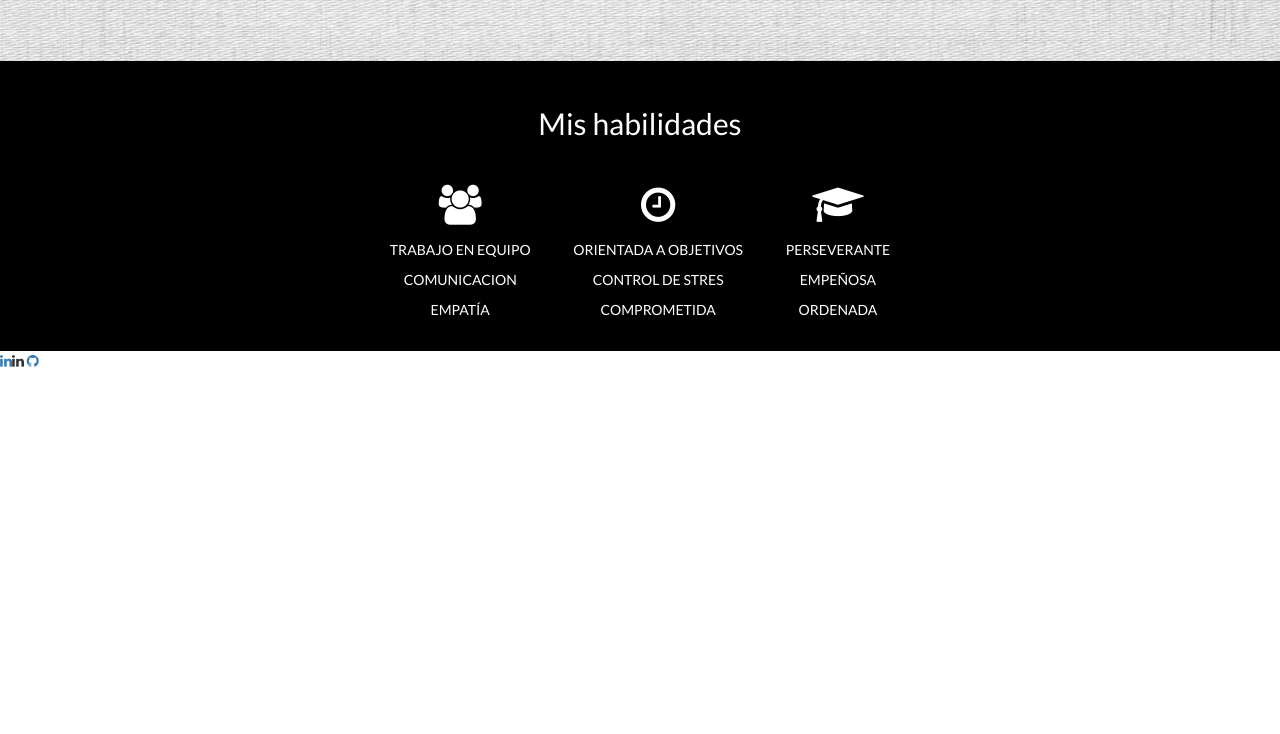
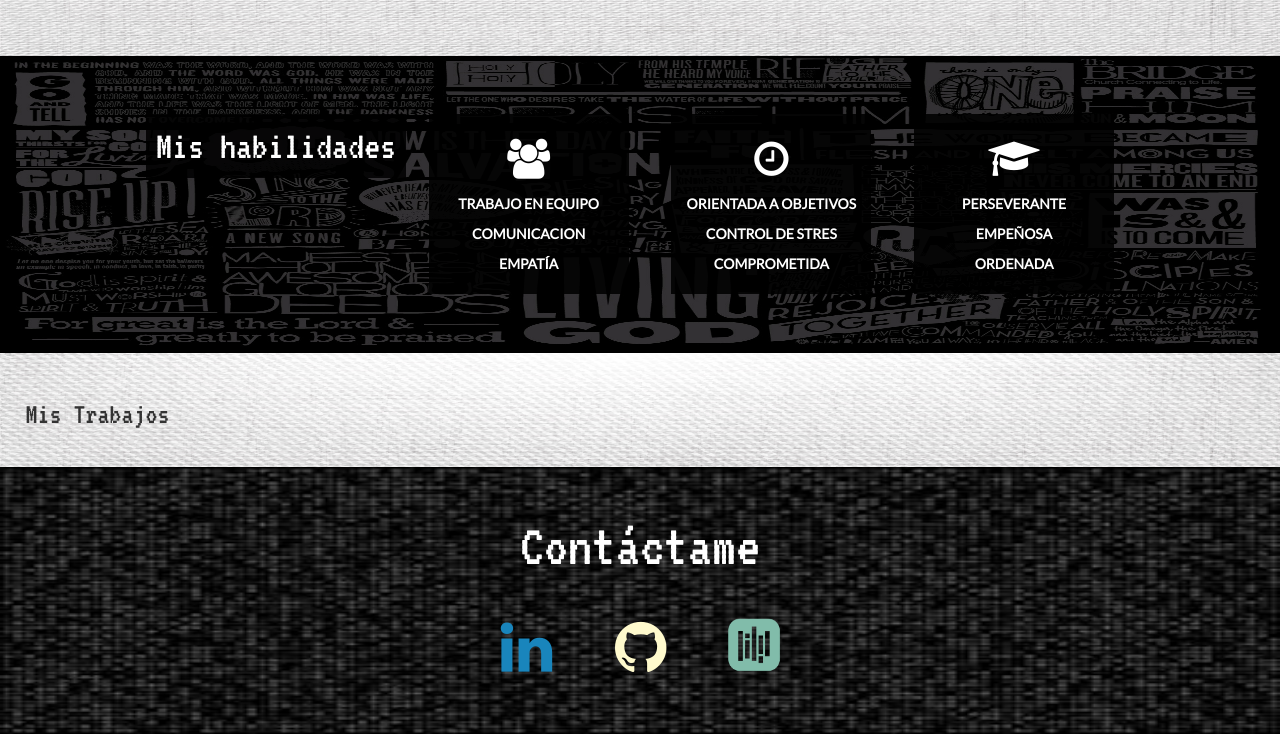
Before and after one commit to karlavra/PORTAFOLIOKARLA1, a plain HTML site: page index.html in a window 1280 px wide. Shown: the part 1016-1750 px from the top of the page. Before the commit the page ends 1387 px from the top, so only its background shows below. Drawn offline with Linux system fonts and the light colour scheme; a web font is replaced by a local one.

Commit message:
falta porta

```diff
--- a/index.html
+++ b/index.html
@@ -12,6 +12,7 @@
     <link href='https://fonts.googleapis.com/css?family=Lato' rel='stylesheet' type='text/css'>
     <link href='https://fonts.googleapis.com/css?family=Bubbler+One' rel='stylesheet' type='text/css'>
     <link href='https://fonts.googleapis.com/css?family=Metamorphous' rel='stylesheet' type='text/css'>
+    <link href='https://fonts.googleapis.com/css?family=VT323' rel='stylesheet' type='text/css'>
     <link rel="stylesheet" href="css/main.css" type="text/css">
 </head>
 <body>
@@ -19,7 +20,7 @@
         <nav class="navbar navbar-default navbar-fixed-top">
               <div class="container">
                 <div class="navbar-header page-scroll">
-                  <button type="button" data-toggle="collapse" data-target="#bs-example-navbar-collapse-1" class="navbar-toggle"><span class="sr-only">Toggle navigation</span><span class="icon-bar"></span><span class="icon-bar"></span><span class="icon-bar"></span></button><a class="navbar-brand page-scroll"><a href="#header" class="page-scroll"><img src="img/karlavra.png" alt=""></a></a>
+                  <button type="button" data-toggle="collapse" data-target="#bs-example-navbar-collapse-1" class="navbar-toggle"><span class="sr-only">Toggle navigation</span><span class="icon-bar"></span><span class="icon-bar"></span><span class="icon-bar"></span></button><a class="navbar-brand page-scroll"><a href="#header" class="page-scroll nombre">KarlaVra</a>
                 </div>
                 <div id="bs-example-navbar-collapse-1" class="collapse navbar-collapse">
                   <ul class="nav navbar-nav navbar-right">
@@ -34,7 +35,7 @@
     </header>
     <section id="home">
         <div class="col-md-6 col-md-offset-6">
-            <h1> < FRONTEND <br>DEVELOPER /></h1>
+            <h1> &#60;FRONT-END<br>DEVELOPER/&#62;_ </h1>
         </div>
     </section>
     <section id="sobremi">
@@ -80,9 +81,17 @@
             <P>ORDENADA</P>
         </div>
     </section>
-    <section id="Contacto">
-        <a href="#"><i class="fa fa-linkedin" aria-hidden="true"></i></a><i class="fa fa-linkedin" aria-hidden="true"></i>
+    <section id="portafolio">
+        <h2>Mis Trabajos</h2>
+
+
+
+    </section>
+    <section id="contacto">
+        <h2>Contáctame</h2>
+        <a href="#"><i class="fa fa-linkedin" aria-hidden="true"></i></a>
         <a href="#"><i class="fa fa-github" aria-hidden="true"></i></a>
+        <a href="#"><img src="img/ycbm.png"></a>
     </section>
 
 
--- a/scss/main.scss
+++ b/scss/main.scss
@@ -1,19 +1,21 @@
 *{
 	font-family: 'Lato', sans-serif;
+	 box-sizing:border-box;
 }
 header{
 	padding:5px;
-	img{
-		    width: 200px;
-    		margin-top: 13px;
+	.nombre{
+		    font-size: 50px;
+    		color: whitesmoke;
+    		font-family: 'VT323', ;
 	}
 	.navbar-default{
-		background-color: white;
-	    border-color: white;
+		background-color: black;
+	    border-color: whitesmoke;
 	    margin: auto;
 	}
 	.navbar-collapse{
-		border-color:width;
+		border-color:whitesmoke;
 	}
 	.navbar-header{
 		height: 60px;
@@ -21,15 +23,21 @@ header{
 	li{
 		margin-top: 15px;
 		a{
-			font-size: 12px;
+			font-family: 'VT323', ;
+			color: whitesmoke !important;
+    		font-size: 20px;
 			padding:8px;
-			&:hover, &:active{
-				background-color: black;
-    			color: white;
+			&:hover{
+			    text-decoration: underline !important;
+			}
+			&:active{
+				text-decoration: underline !important;
+				 background-color: rgba(231, 231, 231, 0.69);
 			}
 
 		}
 	 }
+
 }
 #home{
 	background-image: url("../img/code.jpg");
@@ -40,7 +48,11 @@ header{
     padding: 30% 5% 25% 20%;
     background-attachment: fixed;
     h1{
-    	font-size: 50px;
+    	font-size: 45px !important;
+	    font-family: "VT323";
+	    color: white;
+	    background-color: rgba(0, 0, 0, 0.45);
+	    padding: 10px;
     }
 }
 #sobremi{
@@ -69,8 +81,8 @@ header{
 	}
 	.circle{
 		margin:auto;
-		width: 235px;
-    height: 235px;
+		width: 230px;
+    height: 230px;
     border-radius: 100%;
 
     img{
@@ -89,31 +101,77 @@ header{
 
     width: 100%;
 }
-.caja{
-	display:inline-block;
-	margin: 20px;
+
+#skill{
+	 background-image: url("../img/100.jpeg");
+    background-repeat: no-repeat;
+    background-size: 100% 100%;
+    background-attachment: fixed;
+    color: WHITE;
+    text-align: center;
+    padding: 3%;
+    h2{
+    	background-color: rgba(0, 0, 0, 0.87);
+	    DISPLAY: INLINE-BLOCK;
+	    vertical-align: TOP;
+	    PADDING: 10PX;
+	    font-family: "VT323";
+	    font-size: 40px;
+    }
+    .caja{
+	display: inline-block;
+    margin: 20px;
+    background-color: rgba(0, 0, 0, 0.88);
+    padding: 10px;
+    width: 200px;
 	.fa{
 		font-size: 40px;
     	margin: 15px
 	}
+	p{
+		font-weight:bolder;
+	}
 }
-#skill{
-	background-color: black;
-    height: 290px;
-    color: white;
-    text-align: center;
-    padding: 2%;
+
 }
 .firma{
 	    float: right;
     font-weight: bold;
 }
 #contacto{
-	padding:5%;
+	text-align:center;
+	background-image: url("../img/10.jpg");
+    background-repeat: no-repeat;
+    background-size: 100% 100%;
+	padding:2%;
+	color:white;
+	h2{
+		font-family: "VT323";
+	    color: white;
+	    font-size: 60px;
+	}
 	.fa{
-		font-size: 50px;
-		color:black;
+	font-size: 60px;
+    margin: 30px;
 	}
+	.fa-linkedin{
+		color: #1985BC;
+	}
+	.fa-github{
+		color: lemonchiffon;
+	}
+	img{
+	width: 60px;
+    vertical-align: text-bottom;
+    margin: -3px 25px;
+	}
+}
+#portafolio{
+	background-image: url("../img/fondo.jpg");
+    background-repeat: no-repeat;
+    background-size: 100% 100%;
+	padding:2%;
+	 font-family: "VT323";
 }
 
 /*
```
Also changed, not shown: css/main.css, img/10.jpg (added), img/100.jpeg (added), img/8.jpg (added), img/9.jpg (added), img/ycbm.png (added), 2 other files.
